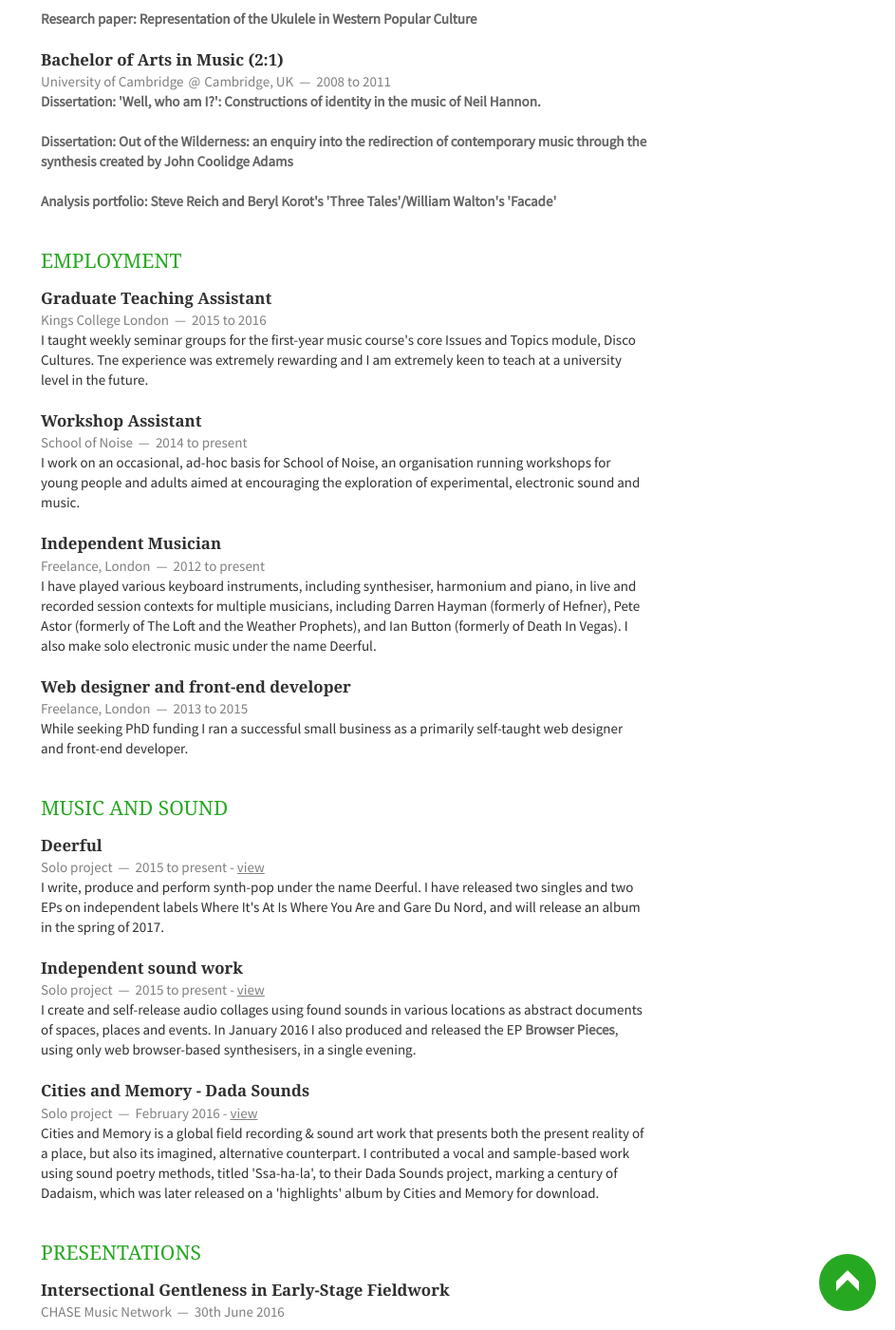
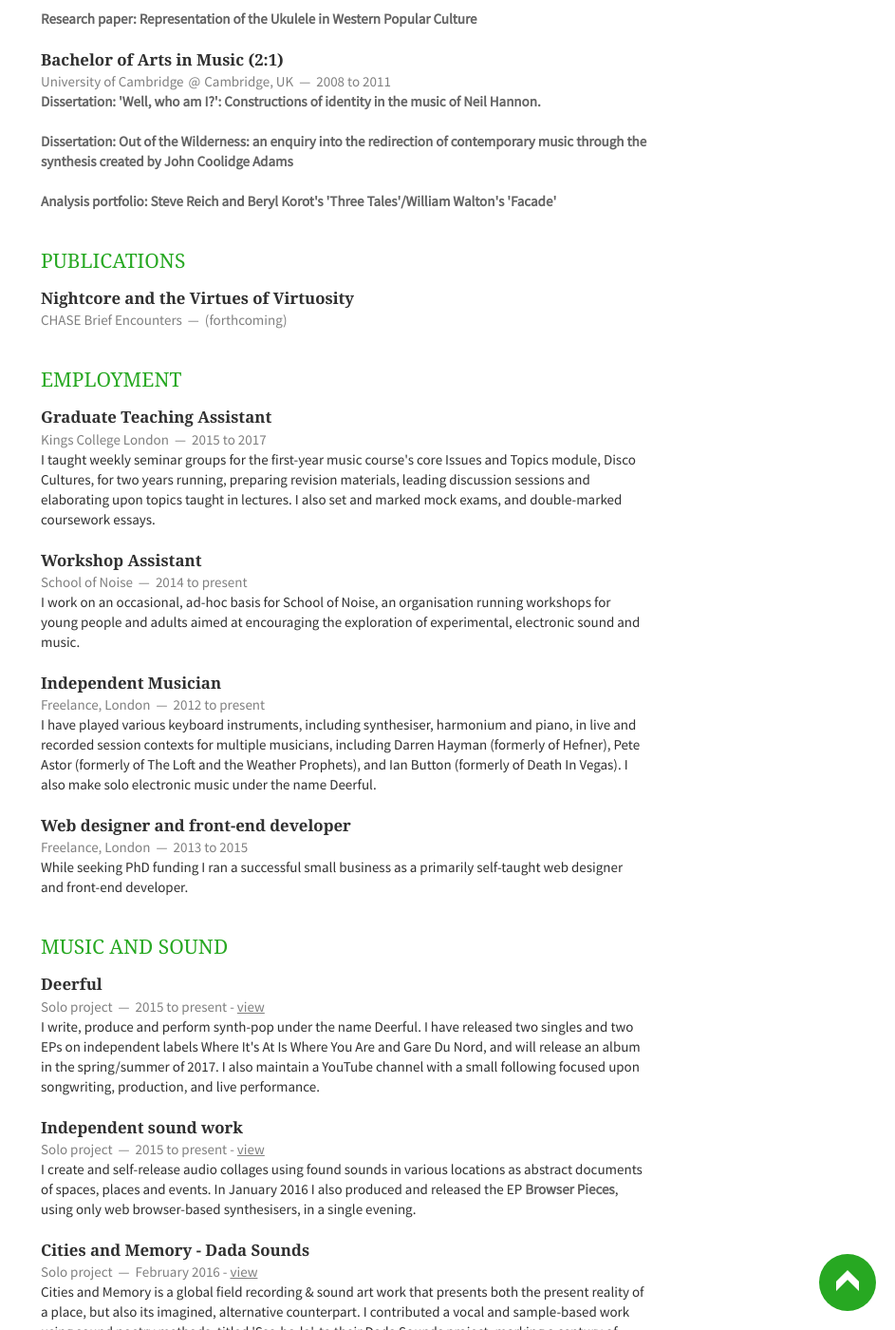
Before and after one commit to emmawinston/cv, a Jekyll site: the page built from index.html, in a window 1280 px wide and 1400 px high, scrolled down 526 px. Shown: the whole window at 95% size, without its empty margins (337-1280 px from the left). Built offline with Jekyll 4.4.1, drawn with Linux system fonts in a browser that asks for light colours; nearby versions of some CDN libraries; Markdown is read by kramdown in place of the engine named in the settings; the list of posts is cut into pages by our own code.

Commit message:
Up to date as of December '16

```diff
--- a/_includes/employment.html
+++ b/_includes/employment.html
@@ -3,9 +3,9 @@
     <article>
         <header>
             <h1>Graduate Teaching Assistant</h1>
-            <span><address>Kings College London</address><time>2015 to 2016</time></span>
+            <span><address>Kings College London</address><time>2015 to 2017</time></span>
         </header>
-        <p>I taught weekly seminar groups for the first-year music course's core Issues and Topics module, Disco Cultures. Tne experience was extremely rewarding and I am extremely keen to teach at a university level in the future.</p>
+        <p>I taught weekly seminar groups for the first-year music course's core Issues and Topics module, Disco Cultures, for two years running, preparing revision materials, leading discussion sessions and elaborating upon topics taught in lectures. I also set and marked mock exams, and double-marked coursework essays.</p>
     </article>
     <article>
         <header>
--- a/_includes/music.html
+++ b/_includes/music.html
@@ -6,7 +6,7 @@
             <span><address>Solo project</address><time>2015 to present</time> - <a href="https://deerful.com">view</a></span>
         </header>
         <p>
-           I write, produce and perform synth-pop under the name Deerful. I have released two singles and two EPs on independent labels Where It's At Is Where You Are and Gare Du Nord, and will release an album in the spring of 2017.
+           I write, produce and perform synth-pop under the name Deerful. I have released two singles and two EPs on independent labels Where It's At Is Where You Are and Gare Du Nord, and will release an album in the spring/summer of 2017. I also maintain a YouTube channel with a small following focused upon songwriting, production, and live performance.
         </p>
     </article>
     <article>
--- /dev/null
+++ b/_includes/publications.html
@@ -0,0 +1,10 @@
+<section class="eleven columns">
+    <h1>Publications</h1>
+    <article>
+        <header>
+            <h1>Nightcore and the Virtues of Virtuosity</h1>
+            <span><address>CHASE Brief Encounters</address><time>(forthcoming)</time></span>
+        </header>
+        <p></p>
+    </article>
+</section>
--- a/index.html
+++ b/index.html
@@ -3,6 +3,8 @@
 ---
 
 {% include education.html %}
+
+{% include publications.html %}
 
 {% include employment.html %}
 
```
